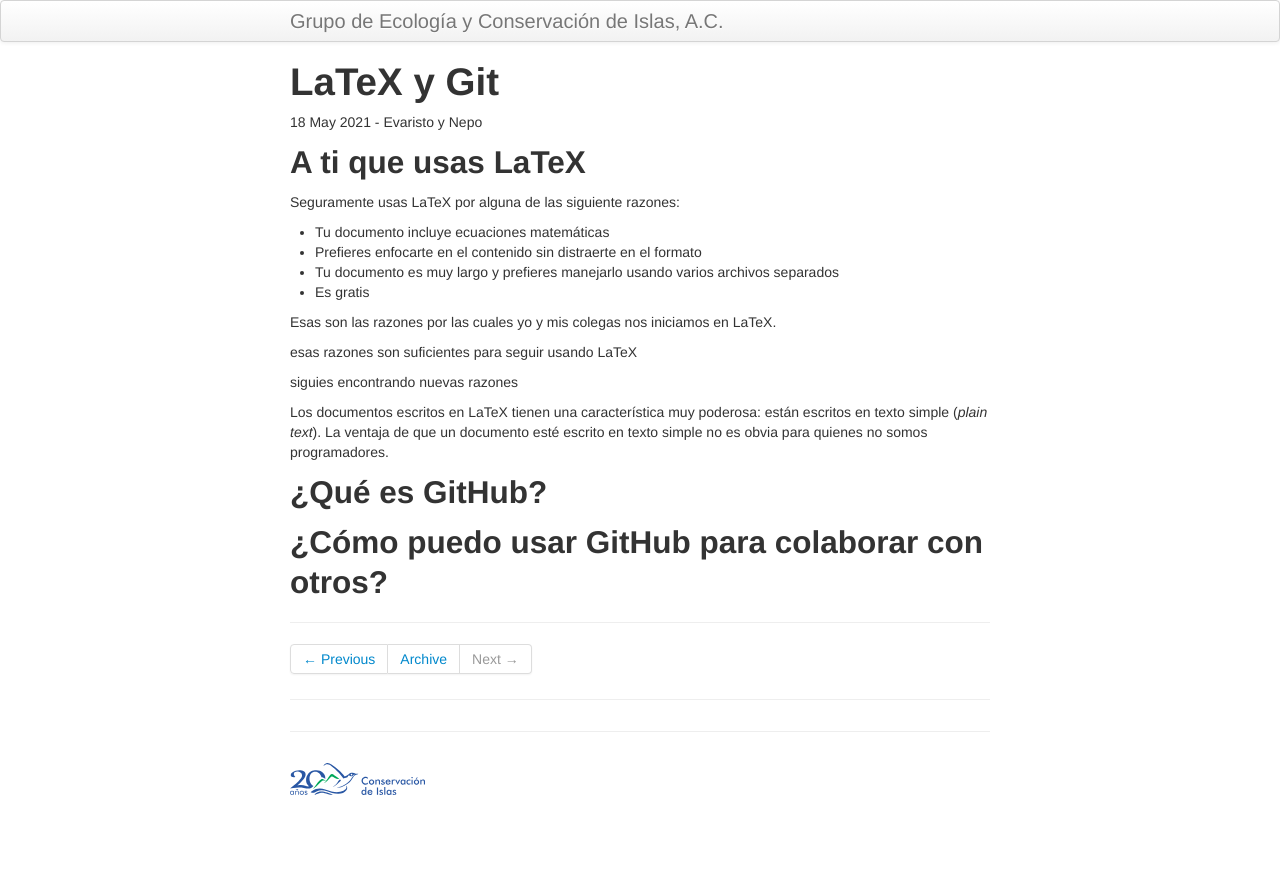
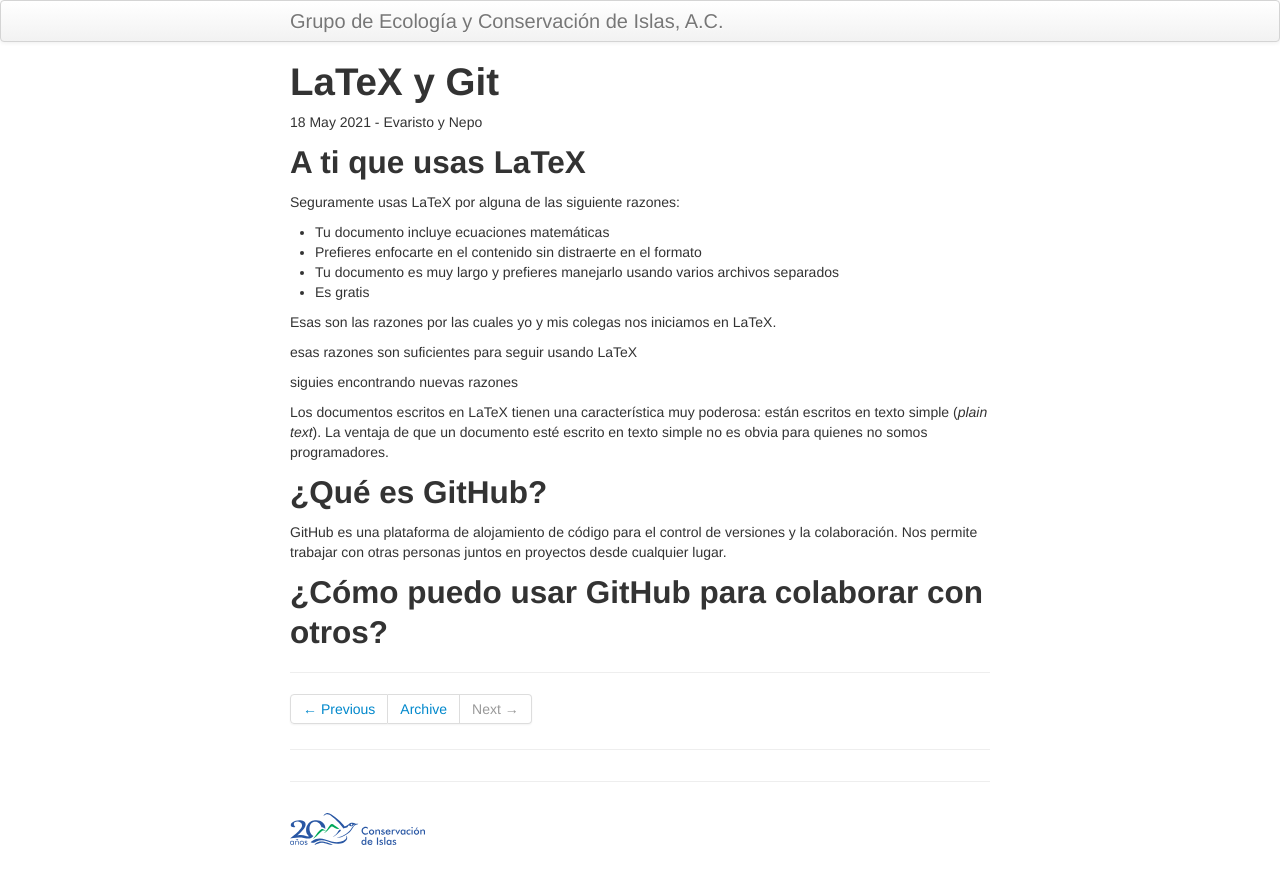
Before and after one commit to LizethMReyes/islasgeci.github.io, a Jekyll site: the page built from _posts/2021-05-18-latex_git.md, in a window 1280 px wide. Shown: the top 884 px of the page. Built offline with Jekyll 4.4.1, drawn with Linux system fonts in a browser that asks for light colours.

Commit message:
🔀 Apply suggestions from code review
Co-authored-by: nepito <braulio.rojas@islas.org.mx>

```diff
--- a/_posts/2021-05-18-latex_git.md
+++ b/_posts/2021-05-18-latex_git.md
@@ -25,4 +25,6 @@ quienes no somos programadores.
 
 ## ¿Qué es GitHub?
 
+GitHub es una plataforma de alojamiento de código para el control de versiones y la colaboración. Nos permite trabajar con otras personas juntos en proyectos desde cualquier lugar.
+
 ## ¿Cómo puedo usar GitHub para colaborar con otros?
```
